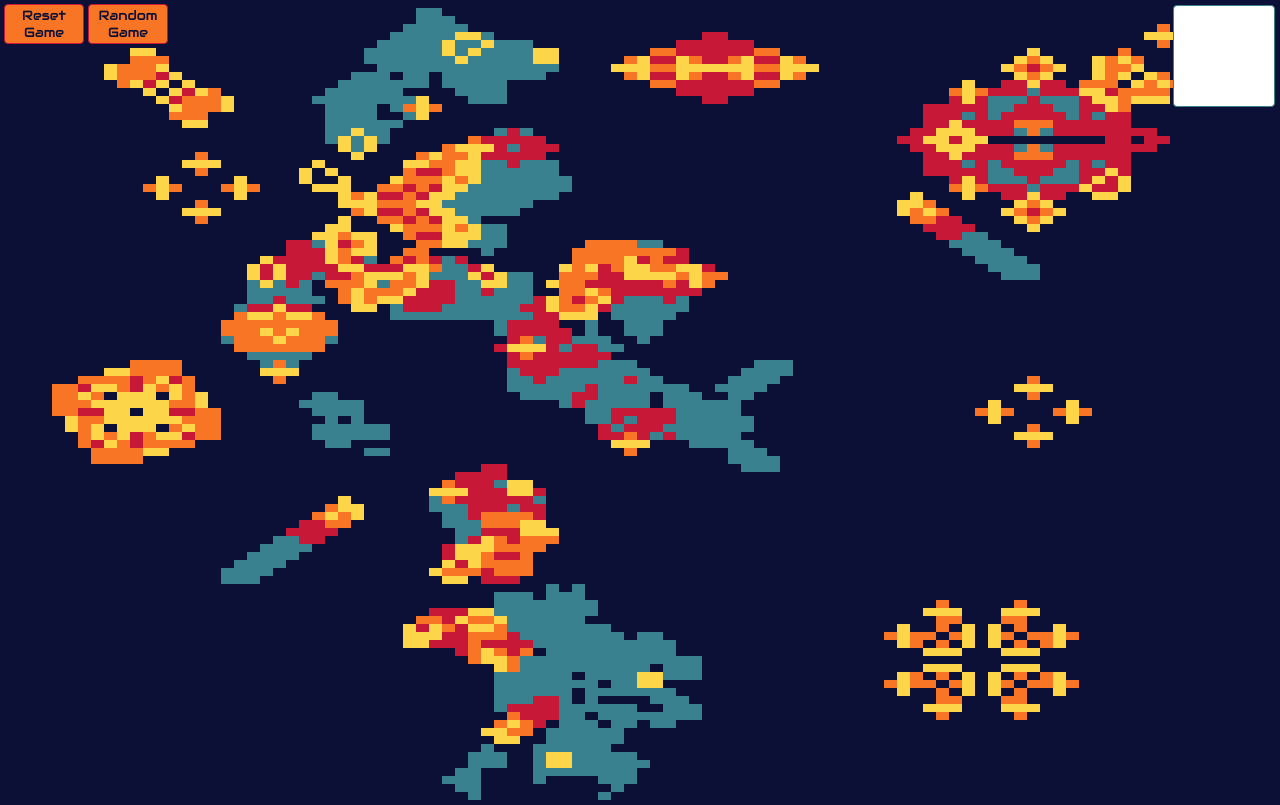
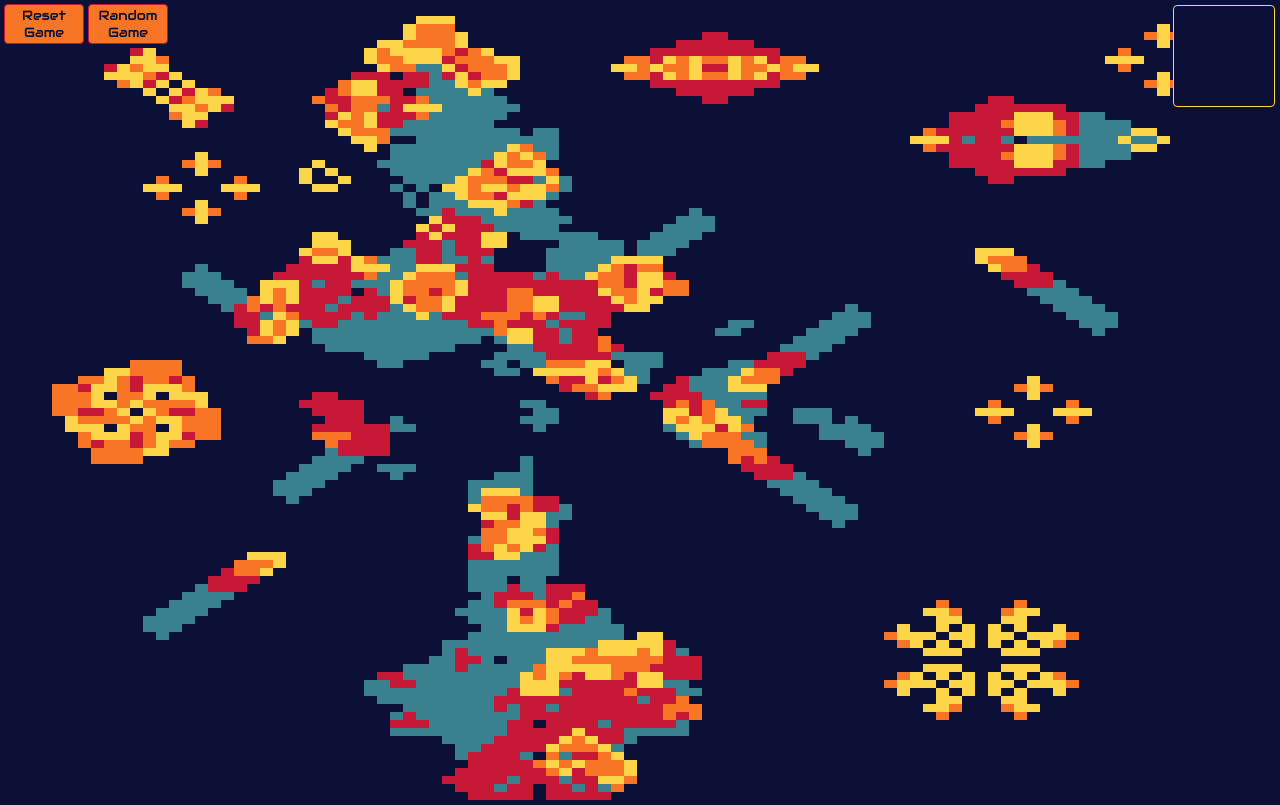
Before and after one commit to plmok61/phil-mok, a React (Create React App) app: page / in a window 1280 px wide. Built offline with nearby package versions, Linux system fonts and the light colour scheme; no server answers.

Commit message:
update links

```diff
--- a/src/App.css
+++ b/src/App.css
@@ -26,13 +26,14 @@
   border-radius: 4px;
   overflow: hidden;
   transition: all 1s;
-  border: 1px solid #39818e;
+  border: 1px solid #fcd549;
   display: flex;
   flex-direction: column;
   justify-content: flex-start;
   align-items: center;
   text-align: center;
-  background-color: white;
+  background-color: #0d1036;
+  color: #fcd549;
 }
 
 .expandContainer {
@@ -52,7 +53,6 @@
   cursor: pointer;
   height: 100px;
   width: 100px;
-  border-radius: 4px;
   overflow: hidden;
   transition: all 1s;
 }
@@ -63,16 +63,22 @@
 }
 
 .expandButton {
-  border-radius: 4px;
   height: 200px;
   width: 200px;
 }
 
 .links {
-  padding: 8px;
+  padding: 0px;
   display: flex;
   flex-direction: column;
-  flex: 1;
+  height: 0px;
   justify-content: space-evenly;
   width: 100%;
+  transition: all 1s;
+  overflow: hidden;
 }
+
+.linksExpand {
+  padding: 8px;
+  height: 100px;
+}
--- a/src/components/Profile.js
+++ b/src/components/Profile.js
@@ -41,8 +41,7 @@
         />
         )}
       </button>
-      {expand && (
-        <div className="links">
+      <div className={`links ${expand ? 'linksExpand' : ''}`}>
         <a
           href="https://github.com/plmok61"
           target="_blank"
@@ -58,7 +57,7 @@
           LinkedIn
         </a>
       </div>
-      )}
+
     </div>
   );
 }
--- a/src/index.css
+++ b/src/index.css
@@ -8,3 +8,11 @@
   margin: 0;
   padding: 0;
 }
+
+a {
+  color: #39818e;
+}
+
+a:visited {
+  color: #fcd549;
+}
```
Lines whose indentation alone changed are shown as unchanged.
